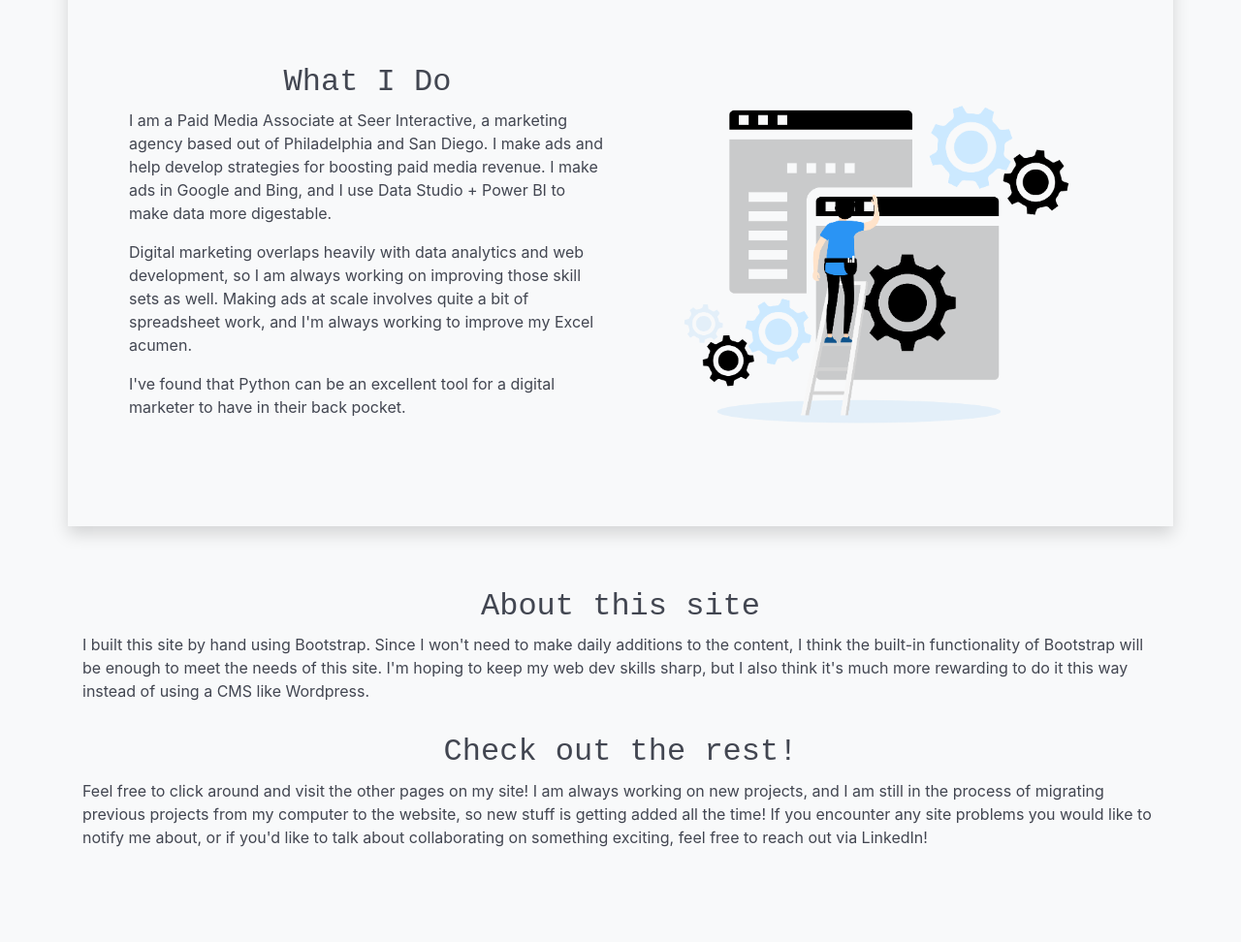
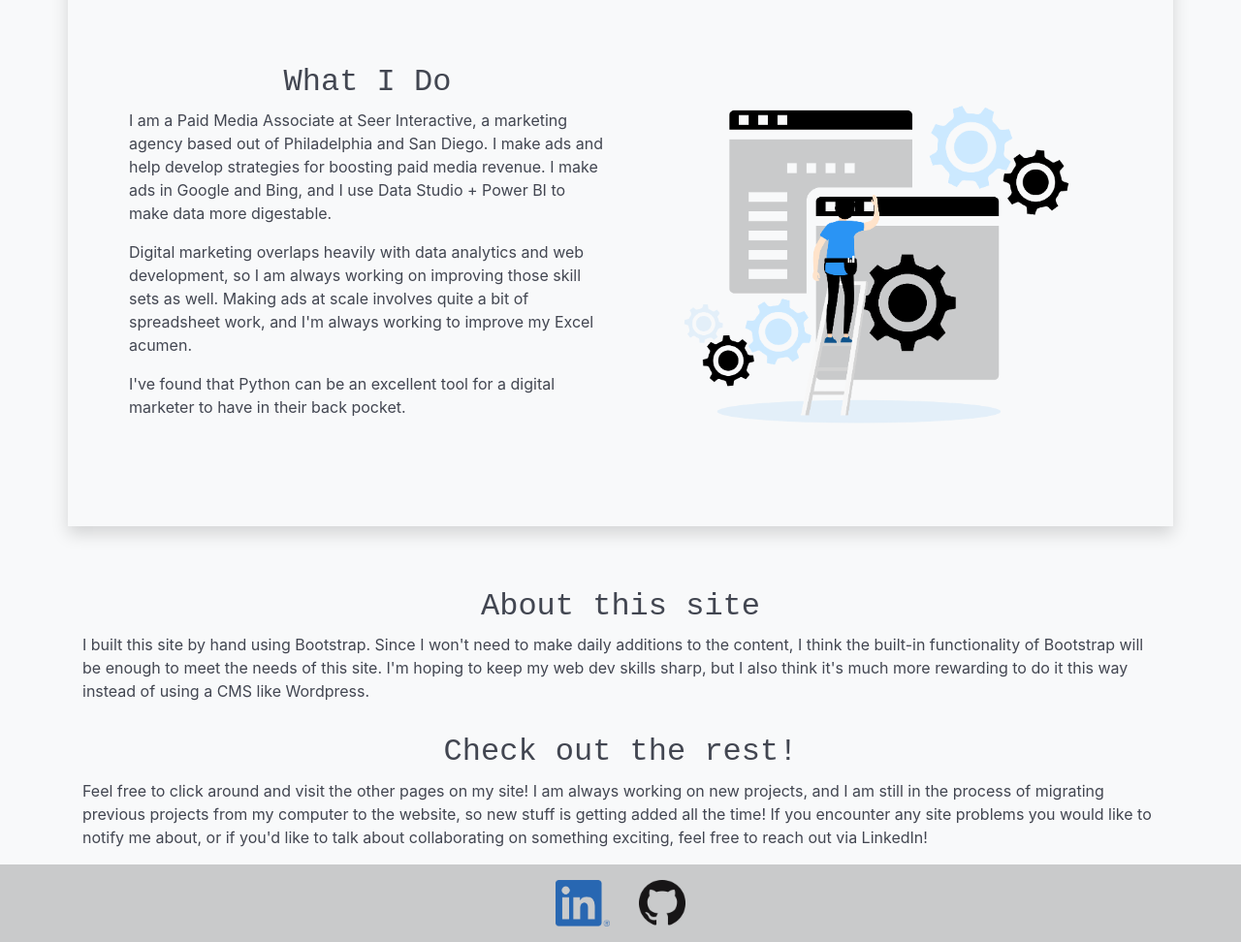
Before and after one commit to rileypaskach/rileypaskach.github.io, a plain HTML site: page index.html in a window 1280 px wide. Shown: the part 1324-2296 px from the top of the page at 97% size. Before the commit the page ends 2216 px from the top, so only its background shows below. Drawn offline with nearby package versions, Linux system fonts and the light colour scheme.

Commit message:
Added Footer

```diff
--- a/index.html
+++ b/index.html
@@ -85,7 +85,7 @@ Validated : 8/14/21
                     <h1 class="text-center">Welcome to my website!</h1>
 
                     <p>
-                        My name is Riley Paskach, and this is my resume website where you can find information about my professional life. Feel free to also visit my <a href= "https://www.linkedin.com/in/rileypaskach/" target="_blank">LinkedIn</a> and <a href = "https://github.com/rileypaskach">Github</a> accounts if you are interested in seeing more of what I'm doing! The site is still in-progress, so I apologize if anything isn't working properly!
+                        My name is Riley Paskach, and this is my resume website where you can find information about my professional life. Feel free to also visit my <a href= "https://www.linkedin.com/in/rileypaskach/" rel="noopener noreferrer nofollow" target="_blank">LinkedIn</a> and <a href = "https://github.com/rileypaskach" rel="noopener noreferrer nofollow" target="_blank">Github</a> accounts if you are interested in seeing more of what I'm doing! The site is still in-progress, so I apologize if anything isn't working properly!
                     </p>
 
                 </div>
@@ -116,7 +116,7 @@ Validated : 8/14/21
                     <h2 class="text-center">Who I Am</h2>
 
                     <p>
-                        I am a 24-year-old living in Philadelphia with my long-time girlfriend, <a href="https://www.linkedin.com/in/alyssa-ripley-418999185/">Alyssa Ripley</a>, and my cat, Tinker. I hold a BA in <a data-toggle="tooltip" title = "General Studies degrees are a collection of 3 minors.">General Studies</a> from the University of Missouri, where my 3 minors were Biology, Physical Sciences, and Math + IT.
+                        I am a 24-year-old living in Philadelphia with my long-time girlfriend, <a href="https://www.linkedin.com/in/alyssa-ripley-418999185/" rel="noopener noreferrer nofollow" target="_blank">Alyssa Ripley</a>, and my cat, Tinker. I hold a BA in <a data-toggle="tooltip" title = "General Studies degrees are a collection of 3 minors.">General Studies</a> from the University of Missouri, where my 3 minors were Biology, Physical Sciences, and Math + IT.
                     </p>
 
                 </div>
@@ -206,18 +206,24 @@ Validated : 8/14/21
         </div>
 
 
-<!--
+
 <footer>
-   <div class = box>
+   <div class = "container">
+       <div class = "row justify-content-center">
+        <div class = "col-md-auto">
+            <a href= "https://www.linkedin.com/in/rileypaskach"><img src = "/Site_images/LI-In-Bug.png" alt="The LinkedIn Logo" class = "footer-icons"></a>
+        </div>
+        <div class = "col-md-auto">
+            <a href= "https://github.com/rileypaskach"><img src = "/Site_images/GitHub-Mark-64px.png" alt="The LinkedIn Logo" class = "footer-icons"></a>
+        </div>
 
-        <span>
-            <a href= "https://www.linkedin.com/in/rileypaskach"><img src = "images/LI-In-Bug.png" alt="The LinkedIn Logo" id = "linkedin"></a>
-        </span>
+
+       </div>
 
 
         </div>
 </footer>
-  -->
+
 </body>
 
 </html>
--- a/style.css
+++ b/style.css
@@ -102,6 +102,14 @@ a[href] {
     }
     .desktop-what-i-do {
         display: none;
+    }
+    .footer-icons {
+        max-height: 3rem;
+    }
+    footer {
+        padding: 1rem;
+/*        margin: 2rem;*/
+        background-color: #c9cacb;
     }
 
 
```
Also changed, not shown: Site_images/GitHub-Mark-64px.png (added).
